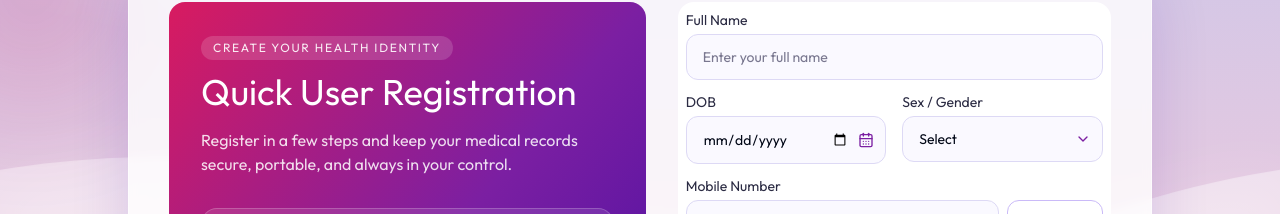
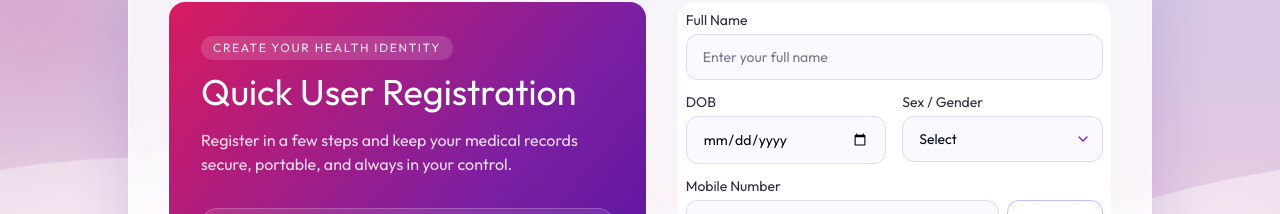
Before and after one commit to Medibank-IN/website-old, a Next.js app: page /userRegistration in a window 1280 px wide. Shown: the part 183-397 px from the top of the page. Built offline with nearby package versions, Linux system fonts and the light colour scheme.

Commit message:
Fix duplicate DOB calendar icons in registration forms

```diff
--- a/src/app/doctorRegistration/page.js
+++ b/src/app/doctorRegistration/page.js
@@ -1,7 +1,7 @@
 "use client";
 
 import { useEffect, useMemo, useState } from "react";
-import { CalendarDays, ChevronDown, Plus, Trash2 } from "lucide-react";
+import { ChevronDown, Plus, Trash2 } from "lucide-react";
 import { useFieldArray, useForm } from "react-hook-form";
 import { INDIA_STATE_CITY_MAP, INDIAN_STATES } from "@/lib/indiaLocations";
 
@@ -68,7 +68,7 @@ export default function DoctorRegistrationPage() {
         <div><label className="mb-1 block text-sm text-[#2b2b43]">Profile Photo</label><input className={inputClass} type="file" accept="image/*" {...register("profilePhoto")} /></div>
         <div><label className="mb-1 block text-sm text-[#2b2b43]">Full Legal Name</label><input className={inputClass} type="text" {...register("fullLegalName", { required: "Full legal name is required." })} />{errors.fullLegalName && <p className="mt-1 text-xs text-red-500">{errors.fullLegalName.message}</p>}</div>
         <div><label className="mb-1 block text-sm text-[#2b2b43]">Preferred Name</label><input className={inputClass} type="text" {...register("preferredName")} /></div>
-        <div><label className="mb-1 block text-sm text-[#2b2b43]">Date of Birth</label><div className="relative"><CalendarDays className="pointer-events-none absolute right-3 top-1/2 size-4 -translate-y-1/2 text-[#7b1fa2]" /><input className={`${inputClass} pr-9`} type="date" max={new Date().toISOString().split("T")[0]} {...register("dob", { required: "Date of birth is required.", validate: (value) => { const dob = new Date(value); const t = new Date(); let age = t.getFullYear() - dob.getFullYear(); const m = t.getMonth() - dob.getMonth(); if (m < 0 || (m === 0 && t.getDate() < dob.getDate())) age -= 1; return age >= 21 || "Doctor age must be at least 21 years."; } })} /></div>{errors.dob && <p className="mt-1 text-xs text-red-500">{errors.dob.message}</p>}</div>
+        <div><label className="mb-1 block text-sm text-[#2b2b43]">Date of Birth</label><div><input className={inputClass} type="date" max={new Date().toISOString().split("T")[0]} {...register("dob", { required: "Date of birth is required.", validate: (value) => { const dob = new Date(value); const t = new Date(); let age = t.getFullYear() - dob.getFullYear(); const m = t.getMonth() - dob.getMonth(); if (m < 0 || (m === 0 && t.getDate() < dob.getDate())) age -= 1; return age >= 21 || "Doctor age must be at least 21 years."; } })} /></div>{errors.dob && <p className="mt-1 text-xs text-red-500">{errors.dob.message}</p>}</div>
         <div><label className="mb-1 block text-sm text-[#2b2b43]">Email Address</label><input className={inputClass} type="email" {...register("email", { required: "Email is required.", pattern: { value: /^[^\s@]+@[^\s@]+\.[^\s@]+$/, message: "Enter a valid email address." } })} />{errors.email && <p className="mt-1 text-xs text-red-500">{errors.email.message}</p>}</div>
         <div><label className="mb-1 block text-sm text-[#2b2b43]">Mobile Number</label><input className={inputClass} type="tel" {...register("mobile", { required: "Mobile number is required.", pattern: { value: /^\d{10}$/, message: "Mobile number must be exactly 10 digits." } })} />{errors.mobile && <p className="mt-1 text-xs text-red-500">{errors.mobile.message}</p>}</div>
         <div><label className="mb-1 block text-sm text-[#2b2b43]">Emergency Mobile Number</label><input className={inputClass} type="tel" {...register("emergencyMobile", { pattern: { value: /^$|^\d{10}$/, message: "Emergency number must be 10 digits." } })} />{errors.emergencyMobile && <p className="mt-1 text-xs text-red-500">{errors.emergencyMobile.message}</p>}</div>
--- a/src/app/userRegistration/page.js
+++ b/src/app/userRegistration/page.js
@@ -2,7 +2,7 @@
 
 import { useEffect, useState } from "react";
 import { useRouter } from "next/navigation";
-import { CalendarDays, ChevronDown } from "lucide-react";
+import { ChevronDown } from "lucide-react";
 import { useForm } from "react-hook-form";
 import { INDIAN_STATES } from "@/lib/indiaLocations";
 
@@ -311,10 +311,9 @@ export default function UserRegistrationPage() {
 
             <div>
               <label className="mb-1 block text-sm text-[#2b2b43]">DOB</label>
-              <div className="relative">
-                <CalendarDays className="pointer-events-none absolute right-3 top-1/2 size-4 -translate-y-1/2 text-[#7b1fa2]" />
+              <div>
                 <input
-                  className={`${inputClass} pr-9 ${errors.dob ? "border-red-400 focus:border-red-500 focus:ring-red-200" : ""}`}
+                  className={`${inputClass} ${errors.dob ? "border-red-400 focus:border-red-500 focus:ring-red-200" : ""}`}
                   type="date"
                   max={new Date().toISOString().split("T")[0]}
                   {...register("dob", {
```
